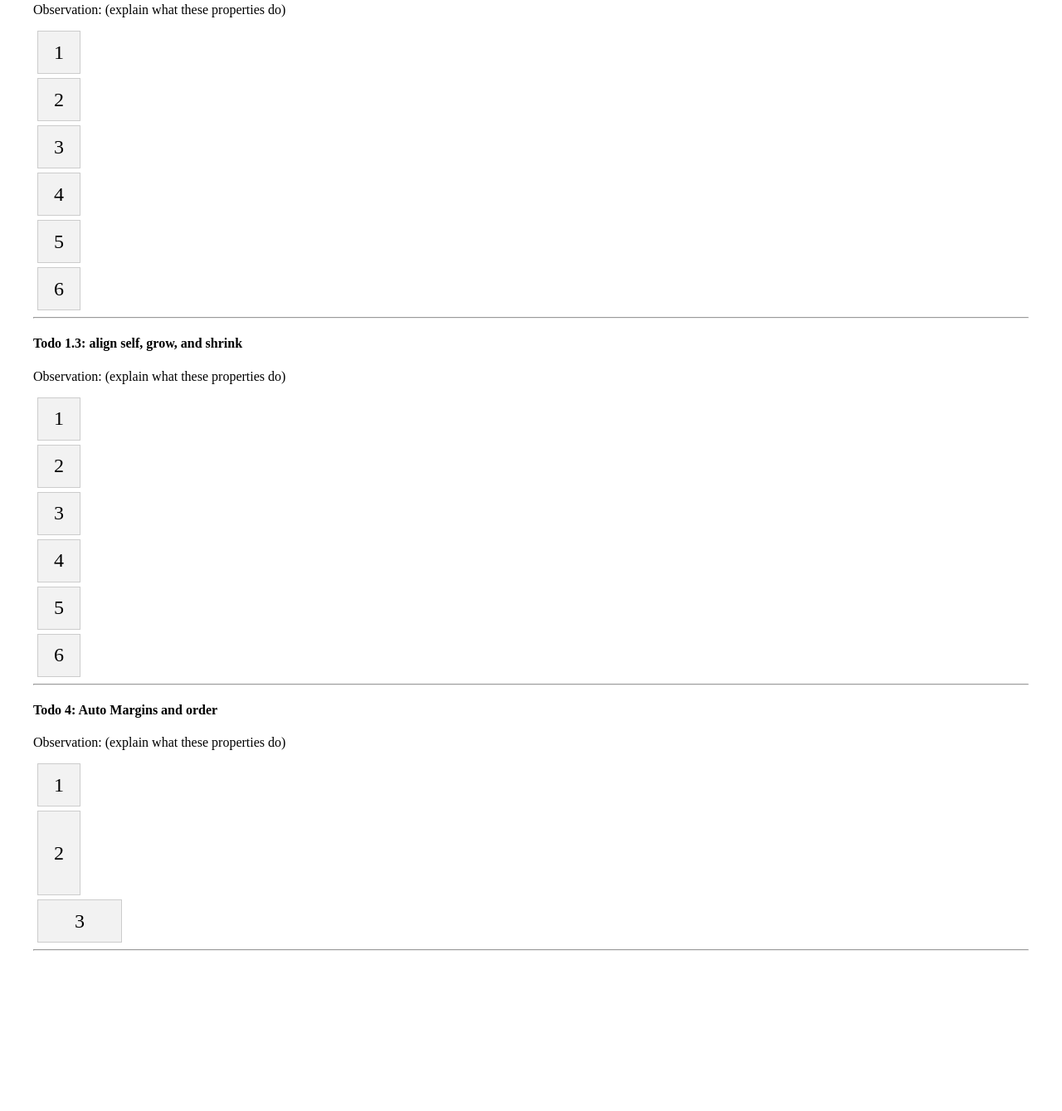
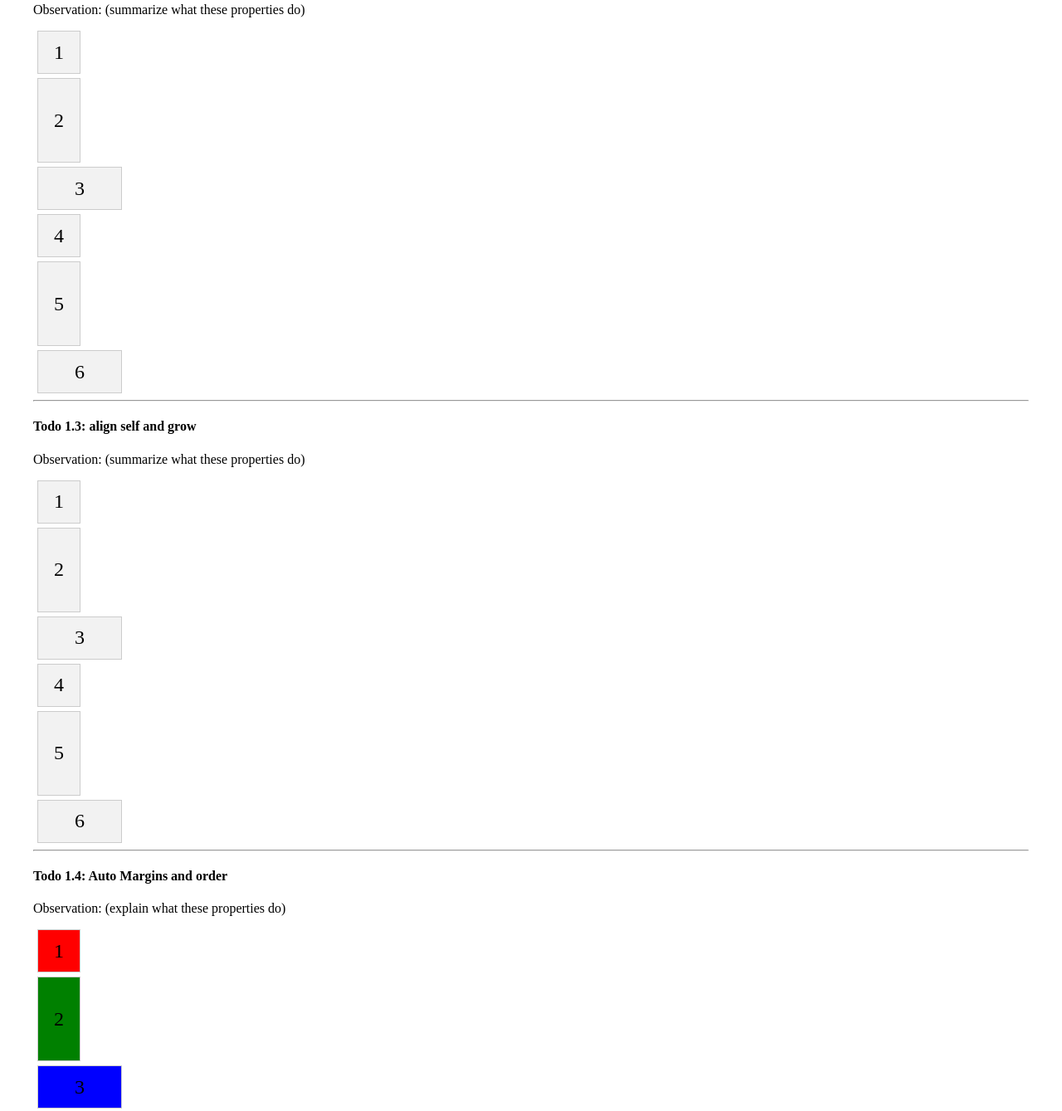
Before and after one commit to vaughnDungo/IT114LM1W2-Intermediate-CSS, a plain HTML site: page 1. Flexbox/index.html in a window 1280 px wide. Shown: the part 499-1838 px from the top of the page at 83% size. Before the commit the page ends 1653 px from the top, so only its background shows below. Drawn offline with Linux system fonts and the light colour scheme.

Commit message:
added instructions for guided exercise 1

```diff
--- a/1. Flexbox/index.html
+++ b/1. Flexbox/index.html
@@ -10,8 +10,8 @@
     <div class="container">
         <div>
             <h4>Todo 1.1: Flex direction, wrap, and gap </h4>
-            <p>Observation: (explain what these properties do)</p>
-            <div class="">
+            <p>Observation: (summarize what these properties do)</p>
+            <div class="todo-1-container">
                 <div class="box">1</div>
                 <div class="box">2</div>
                 <div class="box">3</div>
@@ -24,39 +24,39 @@
 
         <div>
             <h4>Todo 1.2: Justify content and align items </h4>
-            <p>Observation: (explain what these properties do)</p>
-            <div class="">
+            <p>Observation: (summarize what these properties do)</p>
+            <div class="todo-2-container">
                 <div class="box">1</div>
-                <div class="box">2</div>
-                <div class="box">3</div>
+                <div class="box tall">2</div>
+                <div class="box wide">3</div>
                 <div class="box">4</div>
-                <div class="box">5</div>
-                <div class="box">6</div>
+                <div class="box tall">5</div>
+                <div class="box wide">6</div>
             </div>
         </div>
         <hr>
 
         <div>
-            <h4>Todo 1.3: align self, grow, and shrink </h4>
-            <p>Observation: (explain what these properties do)</p>
-            <div class="">
+            <h4>Todo 1.3: align self and grow </h4>
+            <p>Observation: (summarize what these properties do)</p>
+            <div class="todo-3-container">
                 <div class="box">1</div>
-                <div class="box">2</div>
-                <div class="box">3</div>
+                <div class="box tall">2</div>
+                <div class="box wide">3</div>
                 <div class="box">4</div>
-                <div class="box">5</div>
-                <div class="box">6</div>
+                <div class="box tall">5</div>
+                <div class="box wide">6</div>
             </div>
         </div>
         <hr>
 
         <div>
-            <h4>Todo 4: Auto Margins and order</h4>
+            <h4>Todo 1.4: Auto Margins and order</h4>
             <p>Observation: (explain what these properties do)</p>
-            <div class="todo-4">
-                <div class="box">1</div>
-                <div class="box tall">2</div>
-                <div class="box wide">3</div>
+            <div class="todo-4-container">
+                <div class="box red">1</div>
+                <div class="box tall green">2</div>
+                <div class="box wide blue">3</div>
             </div>
         </div>
         <hr>
--- a/1. Flexbox/styles.css
+++ b/1. Flexbox/styles.css
@@ -15,13 +15,87 @@
     font-size: 24px;
 }
 
-.box.tall{
+.box.tall {
     height: 100px;
 }
 
-.box.wide{
+.box.wide {
     width: 100px;
 }
 
 
-/* TODO 1:  */
+.red{
+    background-color: red;
+}
+
+.blue{
+    background-color: blue;
+}
+
+.green{
+    background-color: green;
+}
+
+
+/* TODO 1 */
+.todo-1-container {
+    /* TODO 1.1.1 Set the display of this div to flex*/
+    /* TODO 1.1.2 Set the flex direction to row. Then set it to column. What's the difference?*/
+    /* Answer: */
+    /* TODO 1.1.3 Set the flex direction to row. Then enable flex wrap. What does wrap do? */
+    /* Answer: */
+    /* Todo 1.1.4 Set the gap of the container to 10px. Now change it to 20px. What does gap do? */
+    /* Answer: */
+
+}
+
+/* TODO 2 */
+.todo-2-container{
+    /* TODO 1.2.1 Set the display to flex and flex direction to row */
+    /* TODO 1.2.2 Justify the content to start, then end, then center. Make sure to see how the position of the divs change*/
+    /* TODO 1.2.3 Align the items start, then end, then center. Make sure to see how the position of the divs change*/
+    /* TODO 1.2.4 Set the flex direction to column and play around with justify-content and align-items */
+}
+
+/* TODO 3 */
+.todo-3-container{
+    /* Todo 1.3.1 Set the display to flex and align items center */
+}
+
+/* Select the red box */
+.todo-3-container __{
+    /* Todo 1.3.2 Align this item to start. Try out the other possible values. What happens? */
+    /* Answer: */
+}
+
+/* Select the green box */
+.todo-3-container __{
+    /* Todo 1.3.3 Set flex grow to 1 */
+}
+
+/* Select the blue box */
+.todo-3-container __{
+    /* Todo 1.3.4 Set flex grow to 2. Try out the other values. What happens? */
+    /* Answer: */
+}
+
+/* TODO 4 */
+.todo-4-container{
+    /* Set the display to flex */
+}
+
+/* Select the red box */
+.todo-4-container ___{
+    /* Set margin left to auto.  */
+}
+
+/* Select the green box */
+.todo-4-container __{
+    /* Set margin right to auto */
+}
+
+/* Select the blue box */
+.todo-4-container ___{
+    /* Set the order to  1. Try chaging the order of the other divs. What does order do?*/
+    /* Answer: */
+}
```
